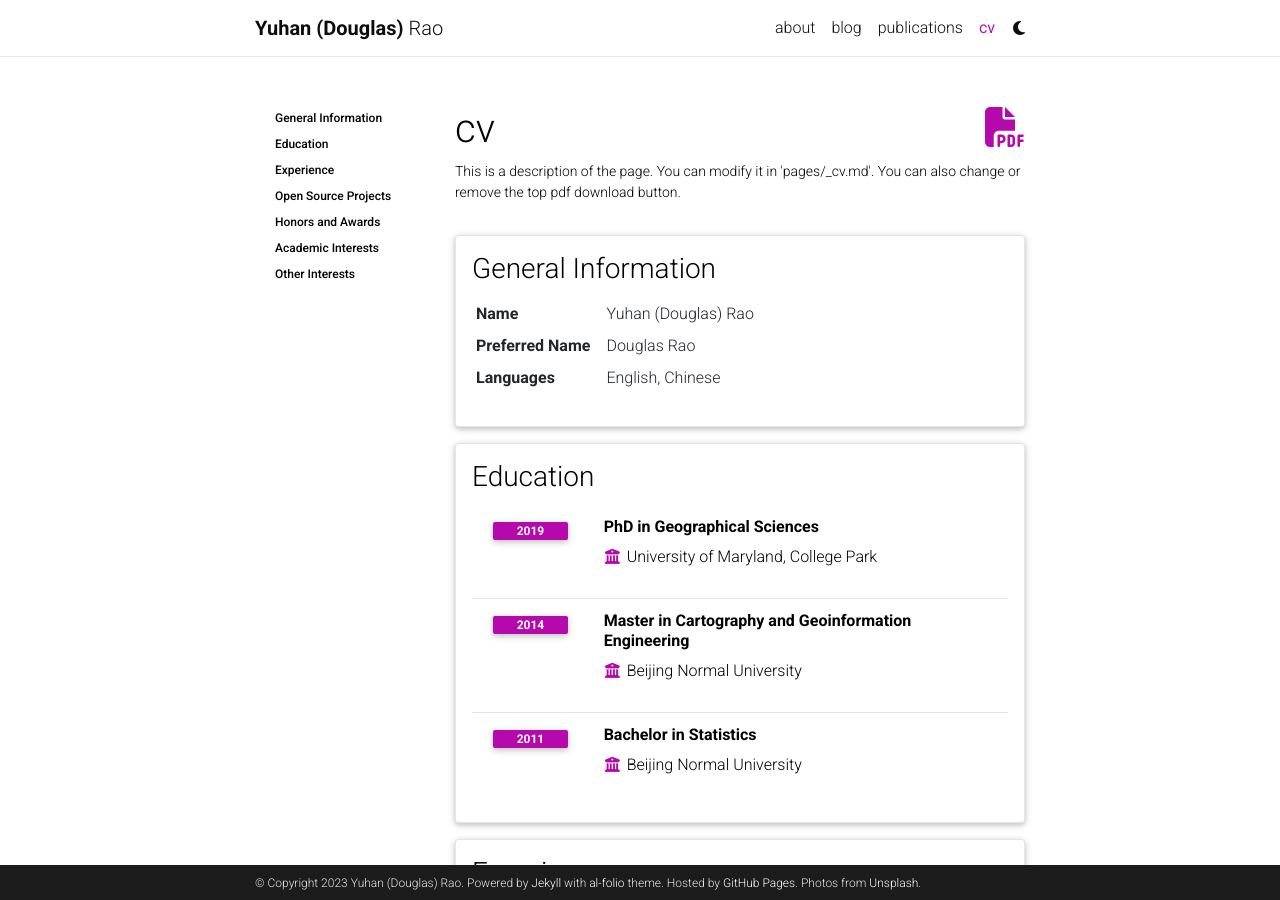
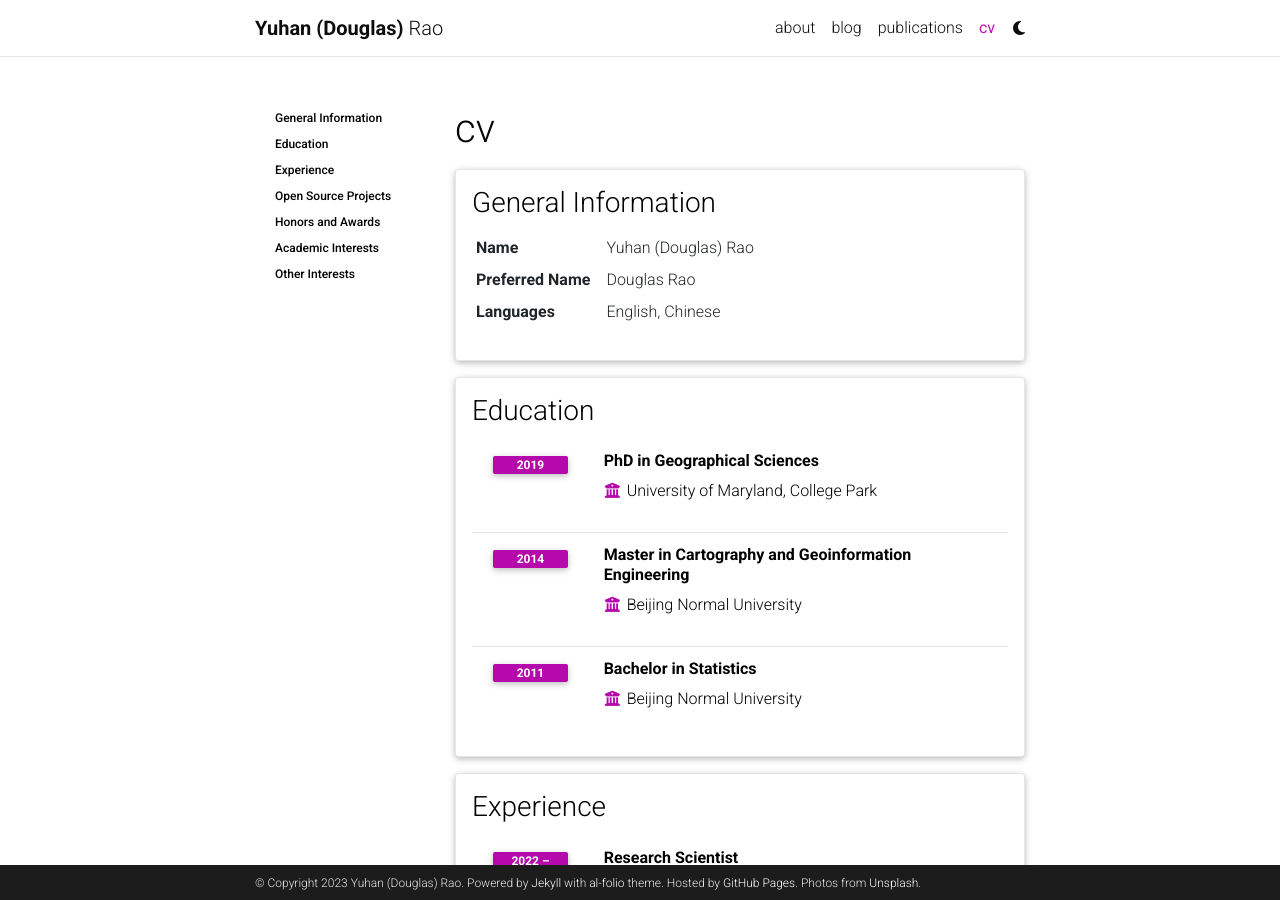
Before and after one commit to geo-rao/geo-rao.github.io, a Jekyll site: the page built from _pages/cv.md, in a window 1280 px wide and 900 px high. Built offline with Jekyll 4.4.1, drawn with Linux system fonts in a browser that asks for light colours; comment, search, counter and statistics services are not loaded; a style sheet for code colours, icons or effects is not loaded.

Commit message:
Update cv.md

```diff
--- a/_pages/cv.md
+++ b/_pages/cv.md
@@ -4,8 +4,6 @@
 title: cv
 nav: true
 nav_order: 4
-cv_pdf: example_pdf.pdf
-description: This is a description of the page. You can modify it in 'pages/_cv.md'. You can also change or remove the top pdf download button.
 toc:
   sidebar: left
 ---
```
